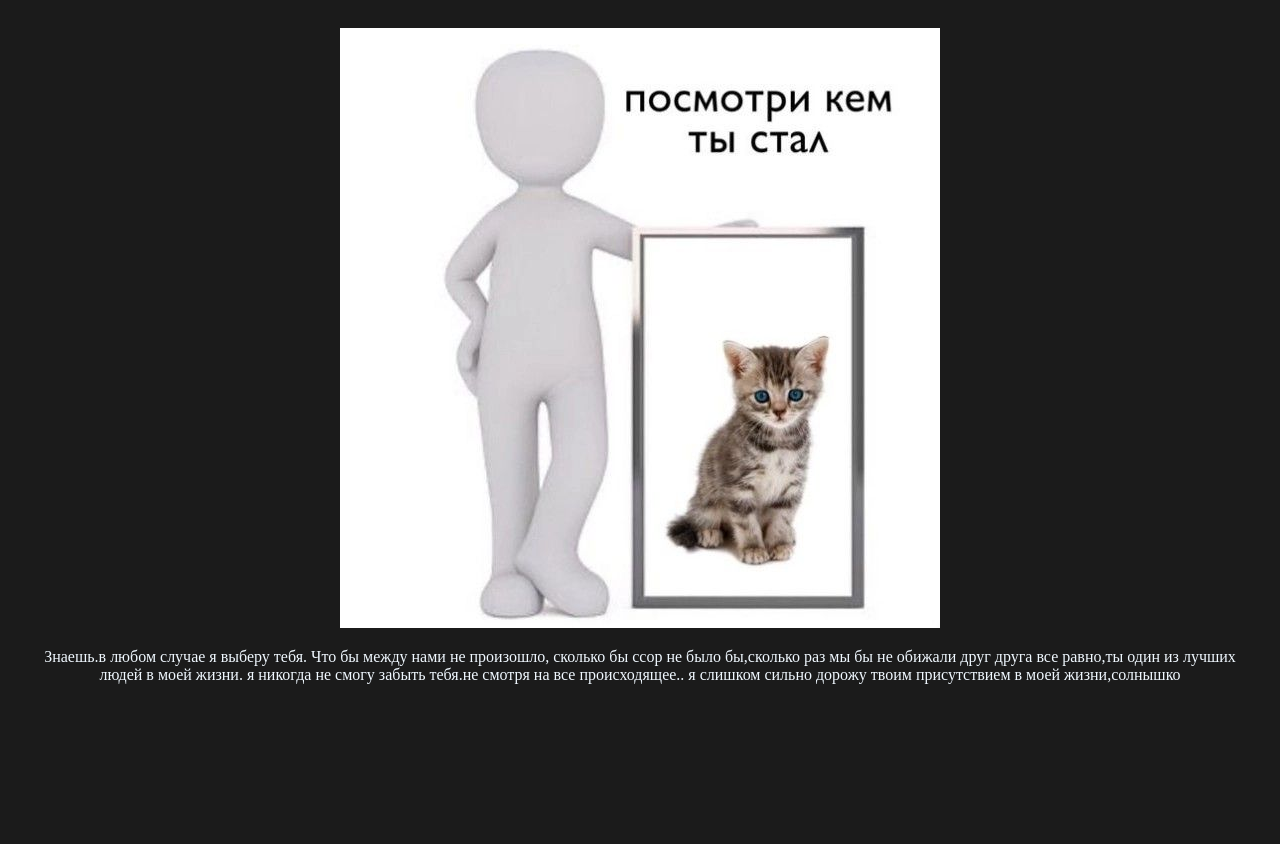
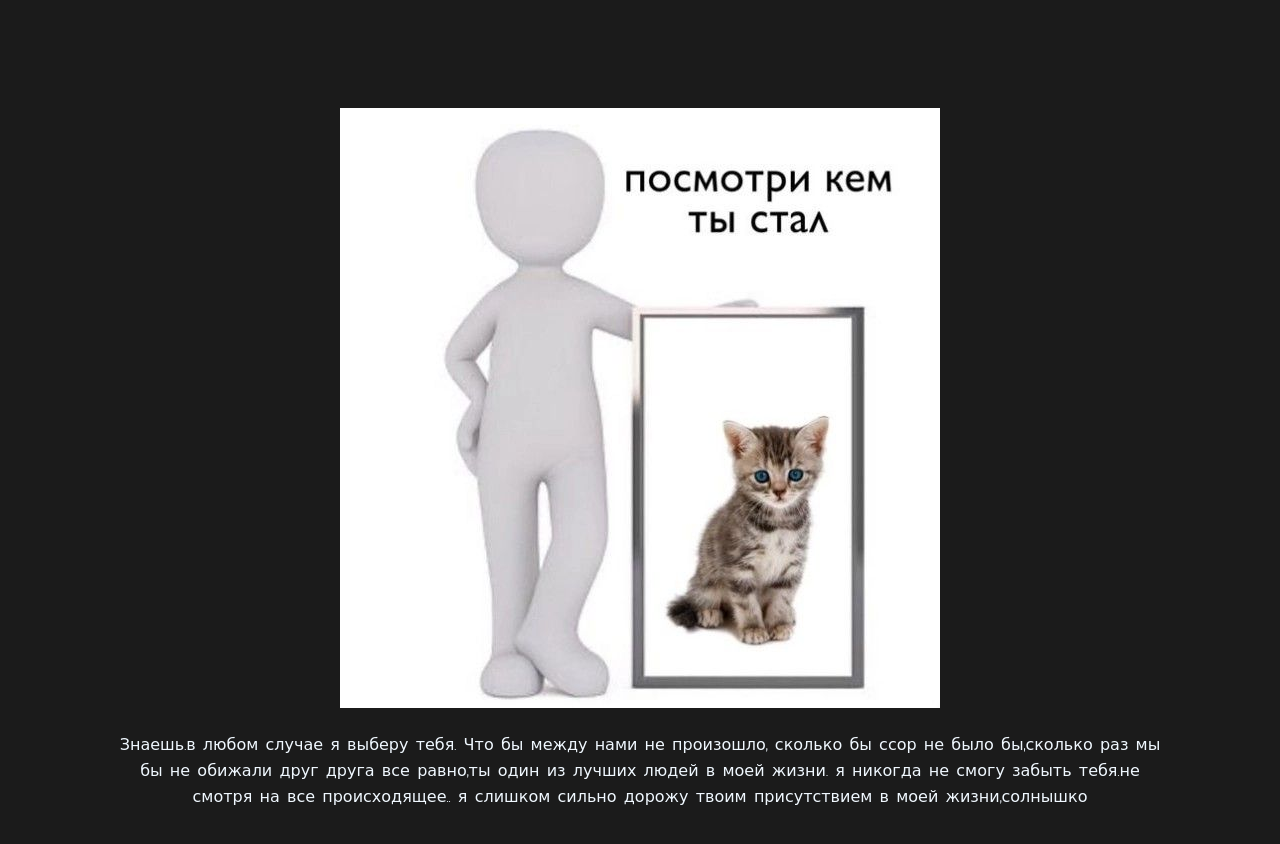
Before and after one commit to cvrsxd112/Site-about-you-, a plain HTML site: page index.html in a window 1280 px wide. Drawn offline with Linux system fonts and the light colour scheme.

Commit message:
Update style.css

```diff
--- a/style.css
+++ b/style.css
@@ -1,7 +1,9 @@
 body{
     background-color: rgb(27, 27, 27);
     color: aliceblue;
-    padding: 20px;
+    padding: 100px;
+    font-family: 'Shadows Into Light', cursive;
+
 }
 
 .container{
```
